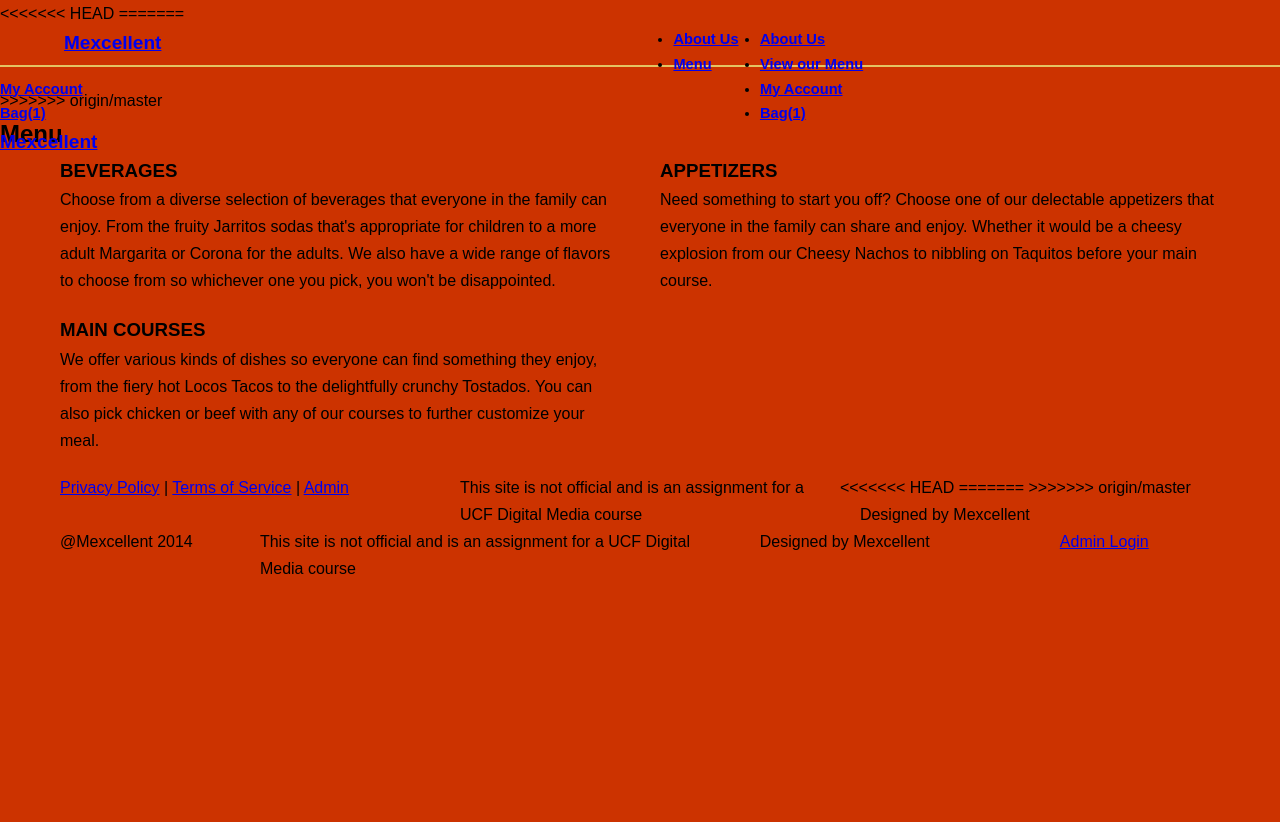
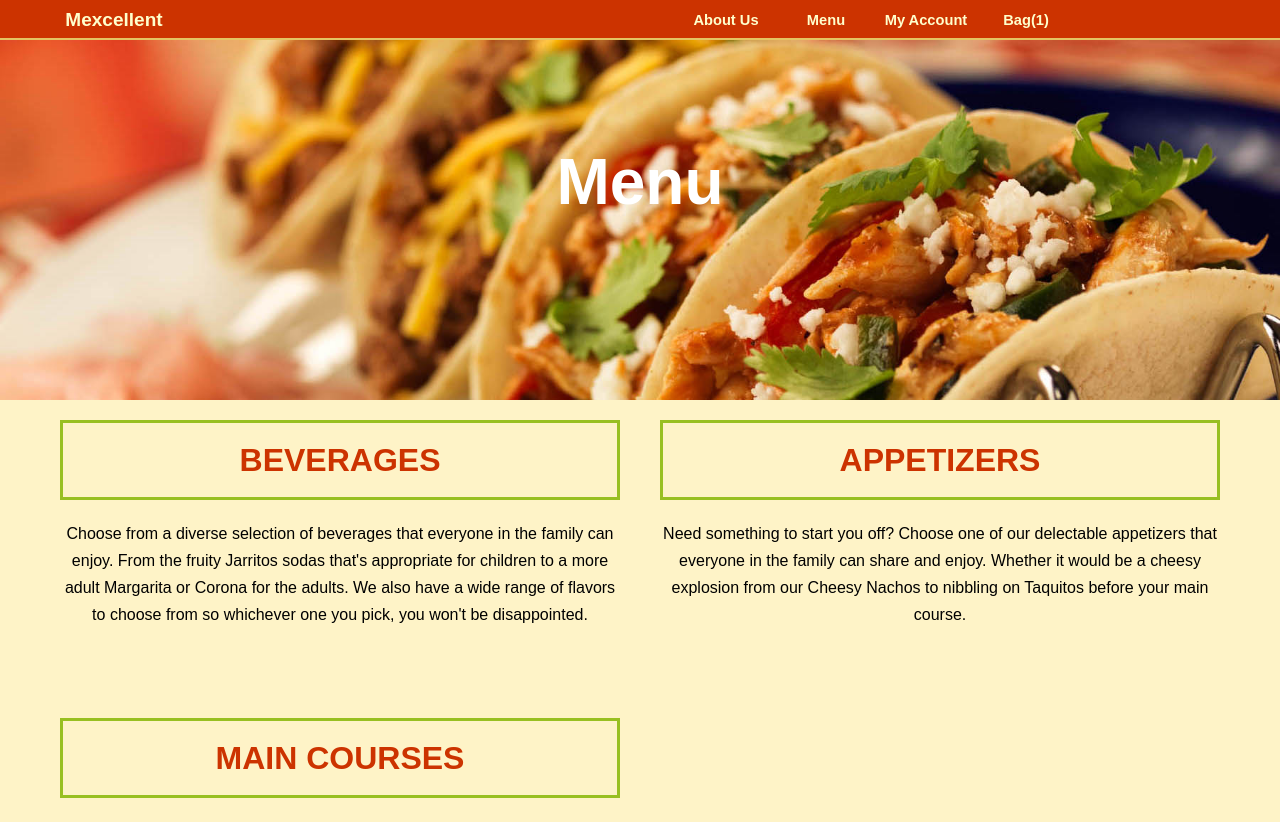
Before and after one commit to shaunmilo/Mexcellent, a PHP site: page /catalog.php in a window 1280 px wide. Shown: the top 822 px of the page. Before the commit the page ends 574 px from the top, so only its background shows below. Run offline with PHP 8.4, Linux system fonts and the light colour scheme; the visitor is signed in with stand-in values (Sample User, id 1); data that the repository does not hold is empty; some libraries are stand-ins or nearby versions.

Commit message:
Merge conflict fixes

```diff
--- a/cart.php
+++ b/cart.php
@@ -1,6 +1,6 @@
 <?php
 session_start();
-error_reporting( error_reporting() & ~E_NOTICE );
+// error_reporting( error_reporting() & ~E_NOTICE );
 
 ?>
 <!doctype html>
--- a/catalog.php
+++ b/catalog.php
@@ -2,7 +2,7 @@
 <?php
 session_start();
 
-error_reporting( error_reporting() & ~E_NOTICE );
+// error_reporting( error_reporting() & ~E_NOTICE );
 include("includes/config.php");
 $result = mysqli_query($con,"SELECT * FROM products WHERE category = 'Beverage'");
 ?>
--- a/css/styles.css
+++ b/css/styles.css
@@ -34,14 +34,11 @@ body {
 .fr {float: right;}
 
 /* START OF NAVIGATION */
-<<<<<<< HEAD
-=======
 
 #navigation ul {
 	margin: 10px 0;
 	display: inline-block;
 }
->>>>>>> origin/master
 
 /* Clearfix */
 .clearfix:before,
@@ -84,13 +81,12 @@ nav {
 	position: fixed;
 	z-index: 999;
 }
-<<<<<<< HEAD
 nav ul{
 	padding: 0;
 	margin: 0 auto;
 	height: 40px;
+}
 
-=======
 
 #title{
 	margin-top:5px;
@@ -98,7 +94,6 @@ nav ul{
 	margin-right:30px;
 	font-size:1.3em;
 	float: left;
->>>>>>> origin/master
 }
 nav li {
 	display: inline;
--- a/home.php
+++ b/home.php
@@ -1,7 +1,7 @@
 <?php
 session_start();
 
-error_reporting( error_reporting() & ~E_NOTICE );
+// error_reporting( error_reporting() & ~E_NOTICE );
 
 include("includes/config.php");
 $result = mysqli_query($con, "SELECT * FROM products WHERE category = 'Beverage'");
--- a/includes/footer.php
+++ b/includes/footer.php
@@ -1,16 +1,10 @@
 <div id="footerBg">
 	<div class="grid">
     	<footer class="row">
-<<<<<<< HEAD
-            <p class="c4"><a href="#">Privacy Policy</a> | <a href="#">Terms of Service</a> | <a href="admin.php">Admin</a></p>
-          	<p class="c4">This site is not official and is an assignment for a UCF Digital Media course</p>
-            <p class="c4">Designed by Mexcellent</p>
-=======
         	<div class="c2">@Mexcellent 2014</div>
           	<div class="c5">This site is not official and is an assignment for a UCF Digital Media course</div>
             <div class="c3">Designed by Mexcellent</div>
             <div class="c2"><a href="adminSignIn.php">Admin Login</a></div>
->>>>>>> origin/master
         </footer>
     </div>
 </div>
--- a/includes/header.php
+++ b/includes/header.php
@@ -1,4 +1,4 @@
-<<<<<<< HEAD
+
 	<nav class="clearfix">
     	<a href="home.php"  id="desktopHome" class="title">Mexcellent</a>
     	<div id="header">
@@ -12,8 +12,8 @@
         </div>
 
 	</nav>
-=======
-<div id="header">
+
+<!-- <div id="header">
 	<div id="site-container" class="grid">
     	<header class="row" id="navigation">
         <div class="c7">
@@ -24,10 +24,9 @@
                 <li><a href="about.php">About Us</a></li>
                 <li><a href="catalog.php" class="menuButton">View our Menu</a></li>
                 <li><a id="myAccount" href="client.php"class="menuButton" >My Account</a></li>
-                <li><a id="shoppingBag" href="cart.php" class="menuButton">Bag(<?php echo count($_SESSION['product']); ?>)</a></li>
+                <li><a id="shoppingBag" href="cart.php" class="menuButton">Bag(<?php //echo count($_SESSION['product']); ?>)</a></li>
             </ul>
         </nav>
         </header>
     </div>
-</div>
->>>>>>> origin/master
+</div> -->
```
